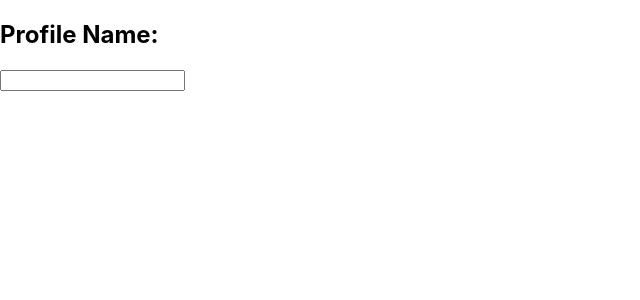
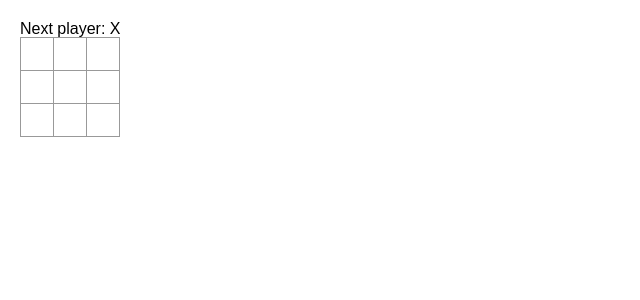
Before and after one commit to githubscientist/react-demo, a React (Create React App) app: page / in a window 1280 px wide. Shown: the top 300 px of the page, without its empty margins (0-640 px from the left). Built offline with nearby package versions, Linux system fonts and the light colour scheme.

Commit message:
react day 8

```diff
--- a/src/App.js
+++ b/src/App.js
@@ -1209,32 +1209,359 @@
 	- Make sure to export the App component as the default export.
 */
 
-import React, { createContext, useContext, useState } from 'react';
-const MyContext = createContext();
+// import React, { createContext, useContext, useState } from 'react';
+// const MyContext = createContext();
 
-function Profile() {
+// function Profile() {
 
-  const { profileName, setProfileName } = useContext(MyContext);
+//   const { profileName, setProfileName } = useContext(MyContext);
+//   return (
+//     <div>
+//       <h2>Profile Name: {profileName} </h2>
+//       <input
+//         type='text'
+//         value={profileName}
+//         onChange={(e) => setProfileName(e.target.value)}
+//       />
+//     </div>
+//   )
+// }
+
+// function App() {
+
+//   const [profileName, setProfileName] = useState('');
+
+//   return (
+//     <MyContext.Provider value={{ profileName, setProfileName }}>
+//       <Profile />
+//     </MyContext.Provider>
+//   )
+// }
+
+// export default App;
+
+// useRef, useReducer
+
+// import React, { useRef } from 'react';
+
+// function App() {
+
+//   const inputRef = useRef(null);
+
+//   let handleButtonClick = () => {
+//     inputRef.current.focus();
+//   }
+
+//   return (
+//     <div>
+//       <input type='text' ref={inputRef} />
+//       <button onClick={handleButtonClick}>Focus Input</button>
+//     </div>
+//   )
+// }
+
+// export default App;
+
+// import React, { useRef, useState } from 'react';
+
+// function App() {
+
+//   const inputRef = useRef(null);
+//   const [text, setText] = useState('');
+
+//   let handleButtonClick = () => {
+//     setText(inputRef.current.value);
+//   }
+
+//   return (
+//     <div>
+//       <input type='text' ref={inputRef} />
+//       <button onClick={handleButtonClick}>Get Text</button>
+
+//       <p>Entered Text: { text }</p>
+//     </div>
+//   )
+// }
+
+// export default App;
+
+// autofocus on the input field
+// import React, { useEffect, useRef } from 'react';
+
+// function App() {
+
+//   const inputRef = useRef(null);
+
+//   useEffect(() => {
+//     inputRef.current.focus();
+//   }, []);
+
+//   return (
+//     <div>
+//       <input type='text' ref={inputRef} />
+//     </div>
+//   )
+// }
+
+// export default App;
+
+// import React, { useRef, useState } from 'react';
+
+// function App() {
+
+//   const [count, setCount] = useState(0);
+//   const previousCountRef = useRef(null);
+
+//   let handleIncrement = () => {
+//     previousCountRef.current = count;
+//     setCount((prevCount) => prevCount + 1);
+//   };
+
+//   return (
+//     <div>
+//       <p>Current Count: {count}</p>
+//       <p>Previous Count: { previousCountRef.current }</p>
+//       <button onClick={handleIncrement}>Increment</button>
+//     </div>
+//   )
+// }
+
+// export default App;
+
+// import React, { useRef, useState } from 'react';
+
+// function App() {
+
+//   const [count, setCount] = useState(0);
+//   const previousCountRef = useRef(null);
+
+//   let handleIncrement = () => {
+//     previousCountRef.current = count;
+//     setCount((prevCount) => prevCount + 1);
+//   };
+
+//   return (
+//     <div>
+//       <p>Current Count: {count}</p>
+//       <p>Previous Count: { previousCountRef.current }</p>
+//       <button onClick={handleIncrement}>Increment</button>
+//     </div>
+//   )
+// }
+
+// export default App;
+
+// autofocus on the input field
+// import React, { useEffect, useRef } from 'react';
+
+// function App() {
+
+//   const sharedRef = useRef(null);
+
+//   useEffect(() => {
+//     console.log(sharedRef);
+//   }, []);
+
+//   return (
+//     <div>
+//       <input type='text' ref={sharedRef} />
+//       <button ref={sharedRef}>Click Me</button>
+//       <span ref={sharedRef}></span>
+//     </div>
+//   )
+// }
+
+// export default App;
+
+// useReducer
+
+// import React, { useReducer } from 'react';
+
+// const initialState = false;
+
+// function reducer(state, action) {
+//   switch (action.type) {
+//     case 'toggle':
+//       return !state;
+//     default:
+//       throw new Error();
+//   }
+// }
+
+
+// function App() {
+
+//   const [state, dispatch] = useReducer(reducer, initialState);
+
+//   return (
+//     <div>
+//       <p>Button Toggle</p>
+//       <button onClick={() => dispatch({ type: 'toggle' })}>
+//         { state ? 'ON' : 'OFF' }
+//       </button>
+//     </div>
+//   )
+// }
+
+// export default App;
+
+// multiple states with useReducer
+
+// import React, { useReducer } from 'react';
+
+// const initialState = 0;
+
+// function reducer(state, action) {
+//   switch (action.type) {
+//     case 'increment':
+//       return state + 1;
+//     case 'decrement':
+//       return state - 1;
+//     default:
+//       throw new Error();
+//   }
+// }
+
+// function App() {
+
+//   const [count, dispatch] = useReducer(reducer, initialState);
+
+//   return (
+//     <div>
+//       <button onClick={() => dispatch({type: 'increment'})}>Increment</button>
+//       <p>Count: { count }</p>
+//       <button onClick={() => dispatch({type: 'decrement'})}>Decrement</button>
+//     </div>
+//   )
+// }
+
+// export default App;
+
+// import React, { useState } from 'react';
+
+// function Button({value, onClick}) {
+
+//   return (
+//     <button onClick={onClick}>{ value }</button>
+//   )
+// }
+
+// function App() {
+
+//   const [value, setValue] = useState(' ');
+
+//   function clickHandler() {
+//     setValue('X');
+//   }
+
+//   return (
+//     <div>
+//       <div>
+//         <Button value= { value } onClick={clickHandler} />
+//         <Button value= { value } onClick={clickHandler} />
+//         <Button value= { value } onClick={clickHandler} />
+//       </div>
+//       <div>
+//         <Button value= { value } onClick={clickHandler} />
+//         <Button value= { value } onClick={clickHandler} />
+//         <Button value= { value } onClick={clickHandler} />
+//       </div>
+//       <div>
+//         <Button value= { value } onClick={clickHandler} />
+//         <Button value= { value } onClick={clickHandler} />
+//         <Button value= { value } onClick={clickHandler} />
+//       </div>
+//     </div>
+//   )
+// }
+
+// export default App;
+
+import React, { useState } from 'react';
+
+function Button({ value, onClick }) {
+
+
+
   return (
-    <div>
-      <h2>Profile Name: {profileName} </h2>
-      <input
-        type='text'
-        value={profileName}
-        onChange={(e) => setProfileName(e.target.value)}
-      />
-    </div>
+    <button
+      className='square'
+      onClick={onClick}>{value}</button>
   )
 }
 
 function App() {
 
-  const [profileName, setProfileName] = useState('');
+  const [xIsNext, setXIsNext] = useState(true);
+  const [squares, setSquares] = useState(Array(9).fill(null));
+
+  function handleClick(i) {
+
+    if (calculateWinner(squares) || squares[i]) {
+      return;
+    }
+
+    const nextSquares = squares.slice();
+    if (xIsNext) {
+      nextSquares[i] = 'X';
+    } else {
+      nextSquares[i] = 'O';
+    }
+    setSquares(nextSquares);
+    setXIsNext(!xIsNext);
+  }
+
+  function calculateWinner(squares) {
+    const lines = [
+      [0, 1, 2],
+      [3, 4, 5],
+      [6, 7, 8],
+      [0, 3, 6],
+      [1, 4, 7],
+      [2, 5, 8],
+      [0, 4, 8],
+      [2, 4, 6],
+    ];
+
+    for (let i = 0; i < lines.length; i++){
+      const [a, b, c] = lines[i];
+      if (squares[a] && squares[a] === squares[b] && squares[a] === squares[c]) {
+        return squares[a];
+      }
+    }
+    return null;
+  }
+
+  const winner = calculateWinner(squares);
+  let status;
+  if (winner) {
+    status = 'Winner: ' + winner;
+  } else {
+    status = 'Next player: ' + (xIsNext ? 'X' : 'O');
+  }
+
 
   return (
-    <MyContext.Provider value={{ profileName, setProfileName }}>
-      <Profile />
-    </MyContext.Provider>
+    <div>
+      <div>
+        {status}
+      </div>
+      <div className='row'>
+        <Button value={squares[0]} onClick={ () => handleClick(0) } />
+        <Button value={squares[1]} onClick={ () => handleClick(1) } />
+       <Button value={squares[2]} onClick={ () => handleClick(2) } />
+      </div>
+      <div className='row'>
+        <Button value={squares[3]} onClick={ () => handleClick(3) } />
+        <Button value={squares[4]} onClick={ () => handleClick(4) } />
+       <Button value={squares[5]} onClick={ () => handleClick(5) } />
+      </div>
+      <div className='row'>
+        <Button value={squares[6]} onClick={ () => handleClick(6) } />
+        <Button value={squares[7]} onClick={ () => handleClick(7) } />
+       <Button value={squares[8]} onClick={ () => handleClick(8) } />
+      </div>
+    </div>
   )
 }
 
--- a/src/index.css
+++ b/src/index.css
@@ -1,13 +1,28 @@
-body {
-  margin: 0;
-  font-family: -apple-system, BlinkMacSystemFont, 'Segoe UI', 'Roboto', 'Oxygen',
-    'Ubuntu', 'Cantarell', 'Fira Sans', 'Droid Sans', 'Helvetica Neue',
-    sans-serif;
-  -webkit-font-smoothing: antialiased;
-  -moz-osx-font-smoothing: grayscale;
+* {
+  box-sizing: border-box;
 }
 
-code {
-  font-family: source-code-pro, Menlo, Monaco, Consolas, 'Courier New',
-    monospace;
+body {
+  font-family: sans-serif;
+  margin: 20px;
+  padding: 0;
 }
+
+.square {
+  background: #fff;
+  border: 1px solid #999;
+  text-align: center;
+  line-height: 34px;
+  height: 34px;
+  width: 34px;
+  margin-right: -1px;
+  margin-top: -1px;
+  padding: 0;
+  float: left;
+}
+
+.row:after {
+  clear: both;
+  content: '';
+  display: table;
+}
```
